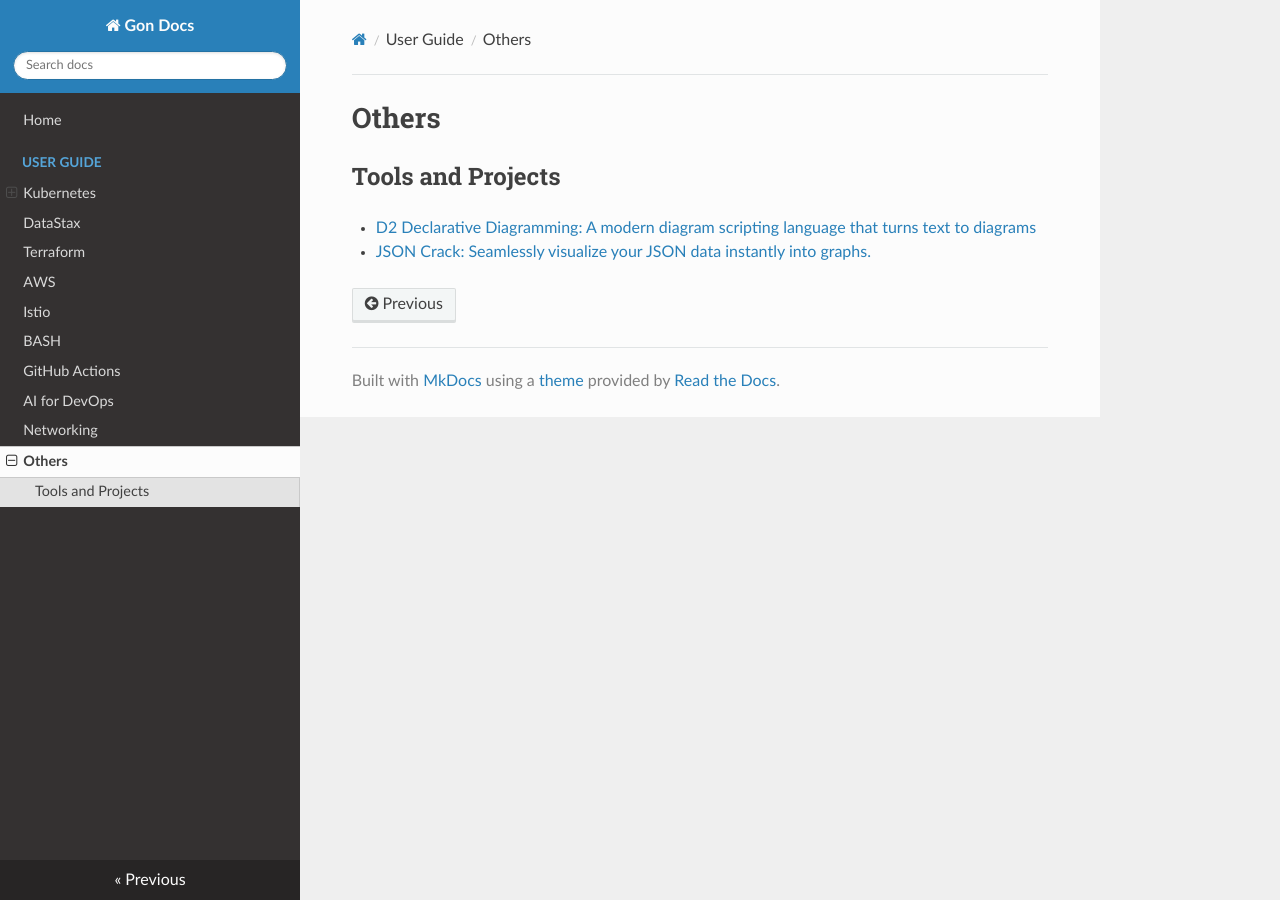
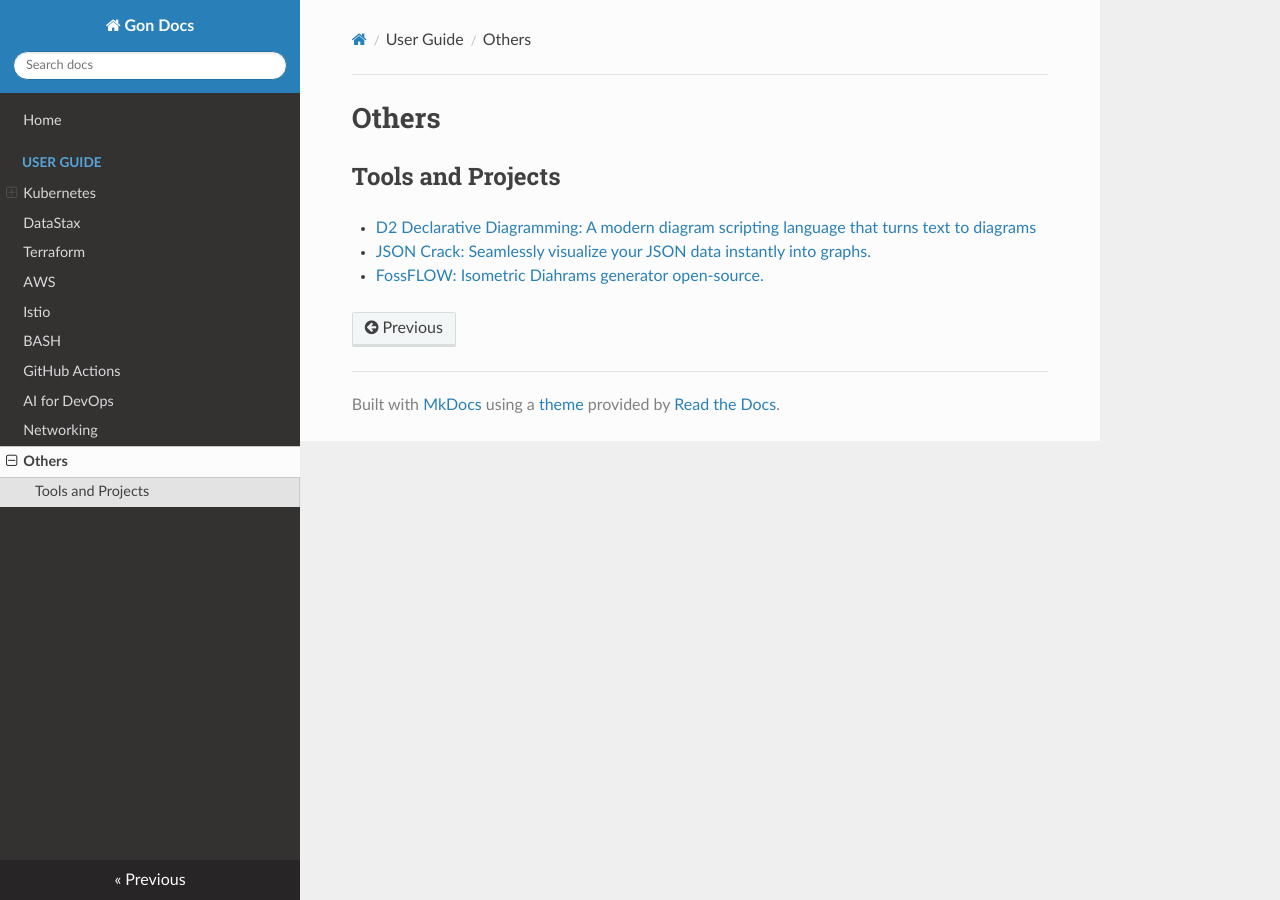
Before and after one commit to gonkun/gonkun, an MkDocs documentation site: the page built from docs/others.md, in a window 1280 px wide. Built offline with MkDocs 1.6.1, drawn with Linux system fonts in a browser that asks for light colours; nearby versions of some CDN libraries.

Commit message:
Adding new link tool FossFLOW

```diff
--- a/docs/others.md
+++ b/docs/others.md
@@ -4,3 +4,4 @@
 ## Tools and Projects
 - [D2 Declarative Diagramming: A modern diagram scripting language that turns text to diagrams](https://github.com/terrastruct/d2)
 - [JSON Crack: Seamlessly visualize your JSON data instantly into graphs.](https://jsoncrack.com/editor)
+- [FossFLOW: Isometric Diahrams generator open-source.](https://github.com/stan-smith/FossFLOW)
```
